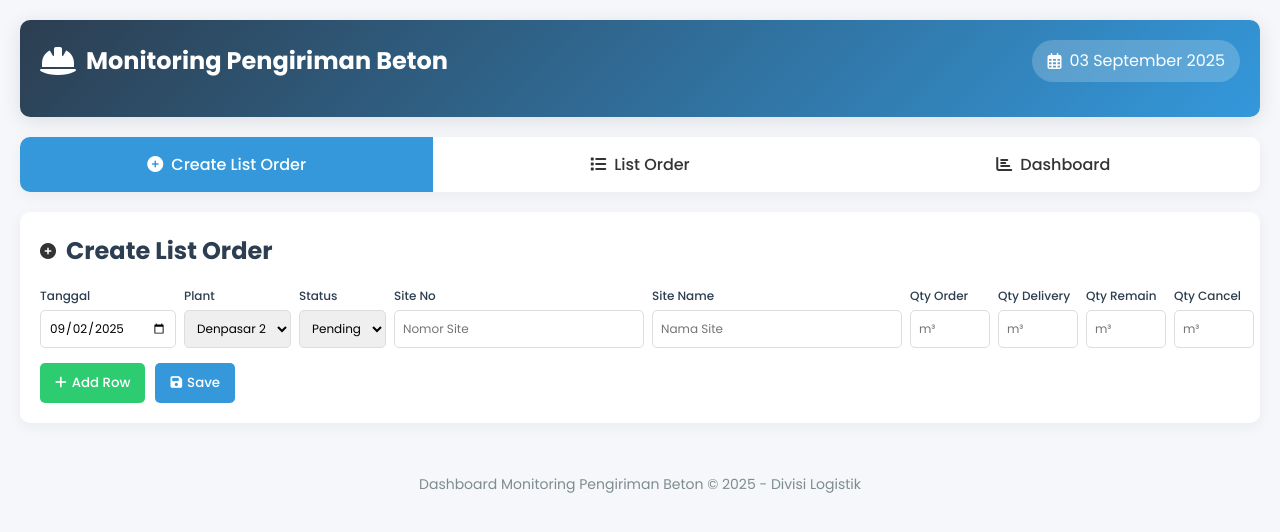
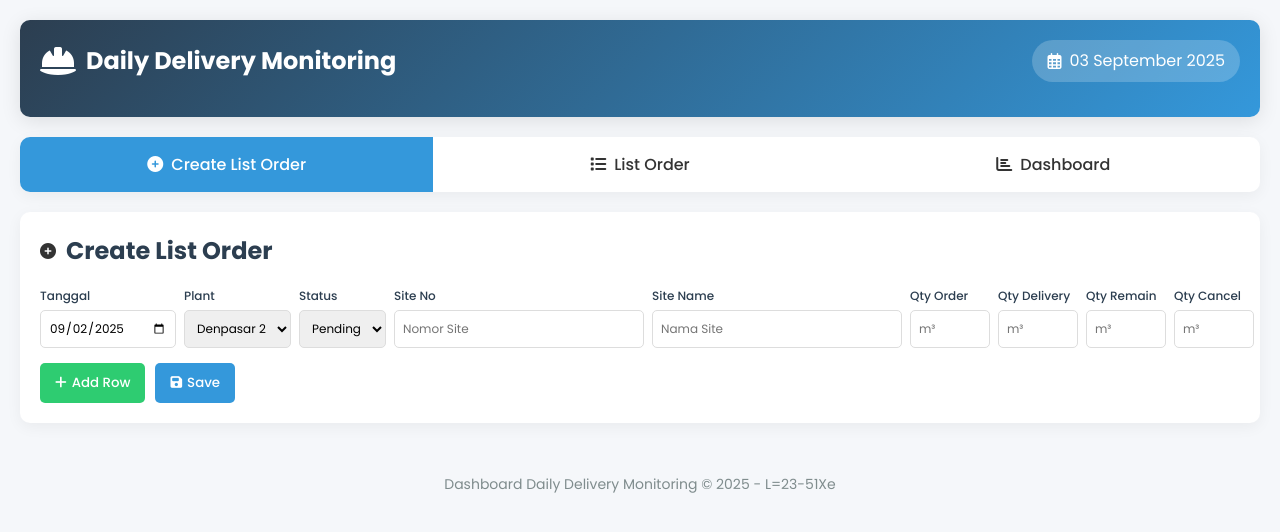
Before and after one commit to scgeast/Dashbol.github.io, a plain HTML site: page index.html in a window 1280 px wide. Drawn offline with nearby package versions, Linux system fonts and the light colour scheme.

Commit message:
Update index.html

```diff
--- a/index.html
+++ b/index.html
@@ -3,7 +3,7 @@
 <head>
     <meta charset="UTF-8">
     <meta name="viewport" content="width=device-width, initial-scale=1.0">
-    <title>Dashboard Monitoring Pengiriman Beton</title>
+    <title>Dashboard Daily Delivery Monitoring</title>
     <link href="https://fonts.googleapis.com/css2?family=Poppins:wght@300;400;500;600;700&display=swap" rel="stylesheet">
     <link rel="stylesheet" href="https://cdnjs.cloudflare.com/ajax/libs/font-awesome/6.4.0/css/all.min.css">
     <script src="https://cdn.jsdelivr.net/npm/chart.js"></script>
@@ -645,7 +645,7 @@
             <div class="header-top">
                 <div class="logo">
                     <i class="fas fa-hard-hat fa-2x"></i>
-                    <h1>Monitoring Pengiriman Beton</h1>
+                    <h1>Daily Delivery Monitoring</h1>
                 </div>
                 <div class="date-filter">
                     <i class="far fa-calendar-alt"></i>
@@ -1009,7 +1009,7 @@
         </div>
 
         <footer>
-            <p>Dashboard Monitoring Pengiriman Beton &copy; 2025 - Divisi Logistik</p>
+            <p>Dashboard Daily Delivery Monitoring &copy; 2025 - L=23-51Xe</p>
         </footer>
     </div>
 
```
